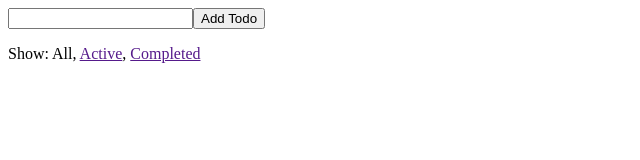
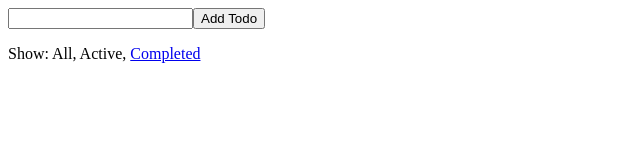
Before and after one commit to NachoTsvetkov/redux, a React (Create React App) app: page /SHOW_ACTIVE in a window 1280 px wide. Shown: the top 160 px of the page, without its empty margins (0-640 px from the left). Built offline with nearby package versions, Linux system fonts and the light colour scheme.

Commit message:
#17 usage with react router implemented

```diff
--- a/src/components/App.js
+++ b/src/components/App.js
@@ -3,12 +3,14 @@ import Footer from './Footer'
 import AddTodo from './AddToDo'
 import VisibleTodoList from '../containers/VisibleToDoList'
 
-const App = () => (
-  <div>
-    <AddTodo />
-    <VisibleTodoList />
-    <Footer />
-  </div>
-)
+const App = ({ match: { params } }) => {
+  return (
+    <div>
+      <AddTodo />
+      <VisibleTodoList filter={params.filter || 'SHOW_ALL'} />
+      <Footer />
+    </div>
+  )
+}
 
 export default App
--- /dev/null
+++ b/src/components/Root.js
@@ -0,0 +1,19 @@
+import React from 'react'
+import PropTypes from 'prop-types'
+import { Provider } from 'react-redux'
+import { BrowserRouter as Router, Route } from 'react-router-dom'
+import App from './App'
+
+const Root = ({ store }) => (
+  <Provider store={store}>
+    <Router>
+      <Route path="/:filter?" component={App} />
+    </Router>
+  </Provider>
+)
+
+Root.propTypes = {
+  store: PropTypes.object.isRequired
+}
+
+export default Root
--- a/src/containers/FilterLink.js
+++ b/src/containers/FilterLink.js
@@ -1,24 +1,16 @@
-import { connect } from 'react-redux'
-import { setVisibilityFilter } from '../actions/index'
-import Link from '../components/Link'
+import React from 'react'
+import { NavLink } from 'react-router-dom'
 
-const mapStateToProps = (state, ownProps) => {
-  return {
-    active: ownProps.filter === state.visibilityFilter
-  }
-}
-
-const mapDispatchToProps = (dispatch, ownProps) => {
-  return {
-    onClick: () => {
-      dispatch(setVisibilityFilter(ownProps.filter))
-    }
-  }
-}
-
-const FilterLink = connect(
-  mapStateToProps,
-  mapDispatchToProps
-)(Link)
+const FilterLink = ({ filter, children }) => (
+  <NavLink
+    to={filter === 'SHOW_ALL' ? '/' : `/${ filter }`}
+    activeStyle={ {
+      textDecoration: 'none',
+      color: 'black'
+    }}
+  >
+    {children}
+  </NavLink>
+)
 
 export default FilterLink
--- a/src/containers/VisibleToDoList.js
+++ b/src/containers/VisibleToDoList.js
@@ -15,9 +15,9 @@ const getVisibleTodos = (todos, filter) => {
   }
 }
 
-const mapStateToProps = state => {
+const mapStateToProps = (state, ownProps) => {
   return {
-    todos: getVisibleTodos(state.todos, state.visibilityFilter)
+    todos: getVisibleTodos(state.todos, ownProps.filter) // previously was getVisibleTodos(state.todos, state.visibilityFilter)
   }
 }
 
--- a/src/index.js
+++ b/src/index.js
@@ -1,15 +1,12 @@
 import React from 'react'
 import { render } from 'react-dom'
-import { Provider } from 'react-redux'
 import { createStore } from 'redux'
-import rootReducer from './reducers/index'
-import App from './components/App'
+import todoApp from './reducers/index.js'
+import Root from './components/Root'
 
-const store = createStore(rootReducer)
+const store = createStore(todoApp)
 
 render(
-  <Provider store={store}>
-    <App />
-  </Provider>,
+  <Root store={store} />,
   document.getElementById('root')
 )
```
